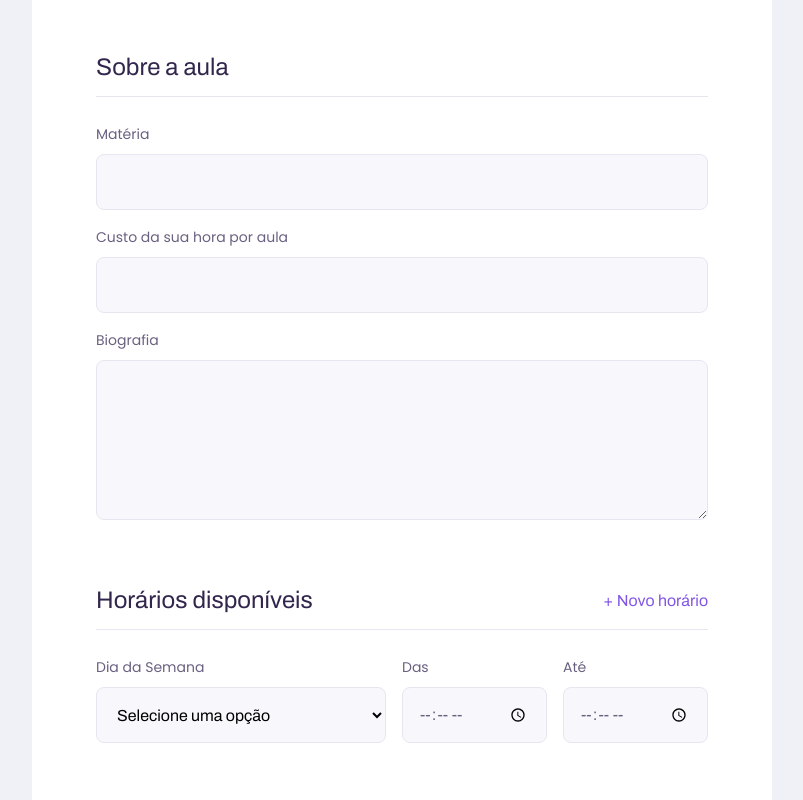
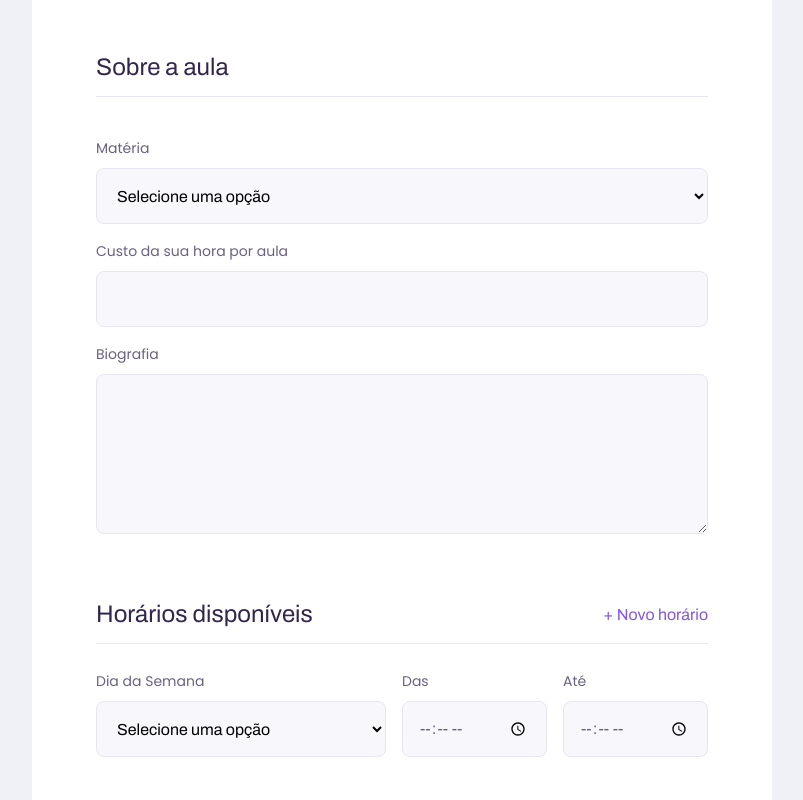
Before and after one commit to Natanaelvich/proffy-web, a React (Create React App) app: page /give-classes in a window 1280 px wide. Shown: the part 740-1540 px from the top of the page, without its empty margins (238-1041 px from the left). Built offline with nearby package versions, Linux system fonts and the light colour scheme.

Commit message:
created connection api

```diff
--- a/src/pages/Landing/index.tsx
+++ b/src/pages/Landing/index.tsx
@@ -1,16 +1,28 @@
-import React from "react";
+import React, { useState, useEffect } from 'react';
 
-import "./styles.css";
+import './styles.css';
 
-import logoimg from "../../assets/images/logo.svg";
-import landingimg from "../../assets/images/landing.svg";
-
-import studyIcon from "../../assets/icons/study.svg";
-import giveClassesIcon from "../../assets/icons/give-classes.svg";
-import purpleHart from "../../assets/icons/purple-heart.svg";
-import { Link } from "react-router-dom";
+import { Link } from 'react-router-dom';
+import logoimg from '../../assets/images/logo.svg';
+import landingimg from '../../assets/images/landing.svg';
+import studyIcon from '../../assets/icons/study.svg';
+import giveClassesIcon from '../../assets/icons/give-classes.svg';
+import purpleHart from '../../assets/icons/purple-heart.svg';
+import { api } from '../../services/api';
 
 const Landing: React.FC = () => {
+  const [totalConnections, setTotalConnections] = useState(0);
+
+  useEffect(() => {
+    async function loadTotalConnections() {
+      const response = await api.get('connections');
+
+      setTotalConnections(response.data.total);
+    }
+
+    loadTotalConnections();
+  }, []);
+
   return (
     <div id="page-landing">
       <div id="page-landing-content" className="container">
@@ -37,7 +49,7 @@ const Landing: React.FC = () => {
         </div>
 
         <span className="total-connections">
-          Total de 200 conexões ja realizadas
+          Total de {totalConnections} conexões ja realizadas
           <img src={purpleHart} alt="Coração roxo" />
         </span>
       </div>
--- a/src/pages/TeacherForm/index.tsx
+++ b/src/pages/TeacherForm/index.tsx
@@ -1,4 +1,4 @@
-import React, { useState } from 'react';
+import React, { useState, FormEvent } from 'react';
 import PageHeader from '../../components/PageHeader';
 import './styles.css';
 
@@ -40,6 +40,12 @@ function TeacherForm() {
     ]);
   }
 
+  function handleCreateClass(e: FormEvent) {
+    e.preventDefault();
+
+    console.log(name, avatar, whatsapp, cost, subject, bio);
+  }
+
   return (
     <div id="page-teacher-form" className="container">
       <PageHeader
@@ -49,20 +55,60 @@ formulário de inscrição."
       />
 
       <main>
+        <form onSubmit={handleCreateClass}>
           <fieldset>
             <legend>Seus dados</legend>
 
-          <Input name="name" label="Nome Completo" />
-          <Input name="avatar" label="Avatar" />
-          <Input name="whatsapp" label="Whatsapp" />
+            <Input
+              value={name}
+              onChange={(text) => setName(text.target.value)}
+              name="name"
+              label="Nome Completo"
+            />
+            <Input
+              value={avatar}
+              onChange={(text) => setAvatar(text.target.value)}
+              name="avatar"
+              label="Avatar"
+            />
+            <Input
+              value={whatsapp}
+              onChange={(text) => setWhatsapp(text.target.value)}
+              name="whatsapp"
+              label="Whatsapp"
+            />
           </fieldset>
 
           <fieldset>
             <legend>Sobre a aula</legend>
 
-          <Input name="subject" label="Matéria" />
-          <Input name="cost" label="Custo da sua hora por aula" />
-          <TextArea name="bio" label="Biografia" />
+            <Select
+              value={subject}
+              onChange={(text) => setSubject(text.target.value)}
+              options={[
+                { value: 'Artes', label: 'Artes' },
+                { value: 'Biologia', label: 'Biologia' },
+                { value: 'Ciências', label: 'Ciências' },
+                { value: 'Educação Fisica', label: 'Educação Fisica' },
+                { value: 'Física', label: 'Física' },
+                { value: 'Geografia', label: 'Geografia' },
+                { value: 'Historia', label: 'Historia' },
+              ]}
+              name="subject"
+              label="Matéria"
+            />
+            <Input
+              value={cost}
+              onChange={(text) => setCost(text.target.value)}
+              name="cost"
+              label="Custo da sua hora por aula"
+            />
+            <TextArea
+              value={bio}
+              onChange={(text) => setBio(text.target.value)}
+              name="bio"
+              label="Biografia"
+            />
           </fieldset>
 
           <fieldset>
@@ -99,8 +145,9 @@ formulário de inscrição."
               Important! <br />
               Preencha todos os dados
             </p>
-          <button type="button">Salvar cadastro</button>
+            <button type="submit">Salvar cadastro</button>
           </footer>
+        </form>
       </main>
     </div>
   );
```
Lines whose indentation alone changed are shown as unchanged.
